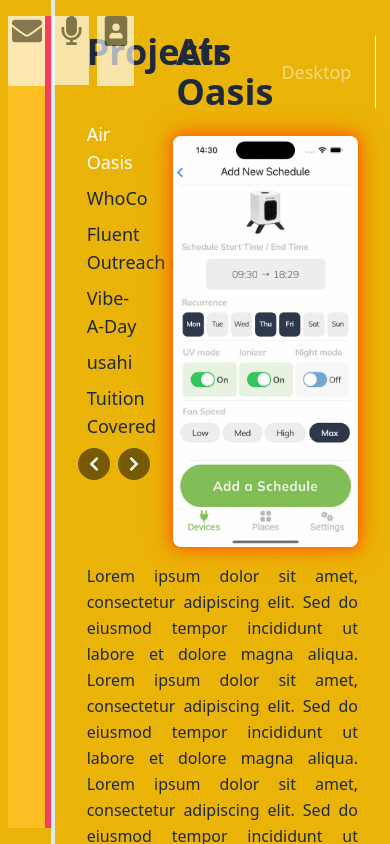
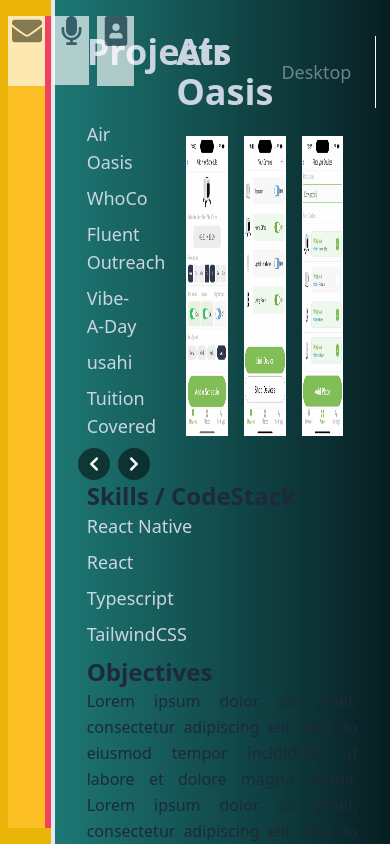
Before and after one commit to MylesPillay/Dev-Portfolio, a Next.js app: page /projects in a window 390 px wide. Built offline with nearby package versions, Linux system fonts and the light colour scheme.

Commit message:
next to sort out mobile images container view

```diff
--- /dev/null
+++ b/src/app/components/projects/MobileAppProjectImages.tsx
@@ -0,0 +1,40 @@
+import React from "react";
+import Image from "next/image";
+
+interface MobileImageContainerProps {
+	images: string[];
+	currentImageIndex: number;
+}
+
+const MobileImageContainer: React.FC<MobileImageContainerProps> = ({
+	images,
+	currentImageIndex
+}) => {
+	return (
+		<div className='relative overflow-hidden'>
+			<div
+				className='flex flex-row transition-transform duration-300'
+				style={{
+					transform: `translateX(-${currentImageIndex * 33}%)`
+				}}>
+				{images.map((image, index) => (
+					<div
+						key={index}
+						className='w-[33%]  h-1/2 flex-shrink-0  flex-grow-0 px-2'>
+						<Image
+							src={image}
+							alt={`Mobile screenshot ${index + 1}`}
+							layout='responsive'
+							width={280}
+							height={300}
+							style={{ minHeight: 300 }}
+							quality={100}
+						/>
+					</div>
+				))}
+			</div>
+		</div>
+	);
+};
+
+export default MobileImageContainer;
--- a/src/app/components/projects/ProjectHeader.tsx
+++ b/src/app/components/projects/ProjectHeader.tsx
@@ -19,15 +19,15 @@ const ProjectsHeader: React.FC<ProjectsHeaderProps> = ({
 }) => {
 	return (
 		<div className='flex flex-row justify-between w-full mb-2'>
-			<h1 className='text-4xl font-bold text-left justify-start w-[33%]'>
+			<h1 className='text-4xl font-bold text-left text-slate-300 justify-start w-[33%]'>
 				Projects
 			</h1>
-			<h1 className='text-4xl font-bold w-auto justify-center'>
+			<h1 className='text-4xl font-bold w-auto  text-slate-300 justify-center'>
 				{selectedProject.name}
 			</h1>
 			<div className='flex flex-row justify-center items-center space-x-4'>
 				<button
-					className={`w-1/2 h-auto text-white text-lg text-left rounded-md p-2 ${
+					className={`w-1/2 h-auto text-slate-300 text-lg text-left rounded-md p-2 ${
 						selectedProject.images.web.length > 0
 							? "bg-transparent cursor-pointer"
 							: "bg-transparent opacity-50 cursor-default"
@@ -42,7 +42,7 @@ const ProjectsHeader: React.FC<ProjectsHeaderProps> = ({
 				<div className='h-[90%] w-px bg-white vertical-align-middle'></div>
 
 				<button
-					className={`w-1/2 h-auto text-white text-lg text-right rounded-md p-2  ${
+					className={`w-1/2 h-auto text-slate-300 text-lg text-right rounded-md p-2  ${
 						selectedProject.images.mobile.length > 0
 							? "bg-transparent cursor-pointer"
 							: "bg-transparent opacity-50 cursor-default"
--- a/src/app/components/projects/ProjectList.tsx
+++ b/src/app/components/projects/ProjectList.tsx
@@ -1,6 +1,4 @@
 import React from "react";
-
-import { Project } from "next/dist/build/swc";
 import projects from "./ProjectsObject";
 
 interface ProjectListProps {
@@ -19,9 +17,9 @@ const ProjectList: React.FC<ProjectListProps> = ({
 			{projects.map((project, index) => (
 				<li
 					key={index}
-					className={`cursor-pointer mb-2 text-left ${
+					className={`cursor-pointer mb-2 text-left text-slate-300 ${
 						selectedProject.name === project.name
-							? " text-white"
+							? ""
 							: "hover:text-white"
 					}`}
 					onClick={() => onProjectClick(index)}>
--- a/src/app/components/projects/ProjectsObject.ts
+++ b/src/app/components/projects/ProjectsObject.ts
@@ -6,6 +6,7 @@ interface Project {
 		mobile: string[];
 	};
 	url?: string;
+	skills: string[];
 }
 
 const projects: Project[] = [
@@ -23,7 +24,8 @@ const projects: Project[] = [
 				"/images/projects/airoasis/mobile/Mobile_Schedule_List.jpg",
 				"/images/projects/airoasis/mobile/Mobile_Settings.jpg"
 			]
-		}
+		},
+		skills: ["React Native", "React", "Typescript", "TailwindCSS"]
 	},
 	{
 		name: "WhoCo",
@@ -39,7 +41,8 @@ const projects: Project[] = [
 				"/images/projects/whoco/mobile/WhoCo-Talent.jpg"
 			]
 		},
-		url: "https://web.archive.org/web/20230216050654/https://whoco.com/"
+		url: "https://web.archive.org/web/20230216050654/https://whoco.com/",
+		skills: ["React Native", "React", "Typescript", "TailwindCSS"]
 	},
 	{
 		name: "Fluent Outreach",
@@ -56,7 +59,8 @@ const projects: Project[] = [
 			],
 			mobile: []
 		},
-		url: "https://web.archive.org/web/20230216050654/https://whoco.com/"
+		url: "https://web.archive.org/web/20230216050654/https://whoco.com/",
+		skills: ["React Native", "React", "Typescript", "TailwindCSS"]
 	},
 	{
 		name: "Vibe-A-Day",
@@ -65,7 +69,8 @@ const projects: Project[] = [
 			web: [],
 			mobile: []
 		},
-		url: ""
+		url: "",
+		skills: ["React Native", "React", "Typescript", "TailwindCSS"]
 	},
 	{
 		name: "usahi",
@@ -84,7 +89,8 @@ const projects: Project[] = [
 				"/images/projects/usahi/mobile/USAhi-AboutUS.jpg"
 			]
 		},
-		url: "https://usahomeimprovement.com/"
+		url: "https://usahomeimprovement.com/",
+		skills: ["React Native", "React", "Typescript", "TailwindCSS"]
 	},
 	{
 		name: "Tuition Covered",
@@ -107,7 +113,8 @@ const projects: Project[] = [
 				"/images/projects/tuition-covered/mobile/TC-Scholarships.jpg"
 			]
 		},
-		url: "https://tuitioncovered.com/"
+		url: "https://tuitioncovered.com/",
+		skills: ["React Native", "React", "Typescript", "TailwindCSS"]
 	}
 ];
 
--- a/src/app/globals.css
+++ b/src/app/globals.css
@@ -21,7 +21,11 @@ body {
 		text-wrap: balance;
 	}
 }
+/* color pallete   */
 
+.background {
+	background-color: "#1D7874";
+}
 .container {
 	display: flex;
 	height: 100vh;
@@ -47,19 +51,19 @@ nav {
 }
 
 .shadow-neon {
-	box-shadow: 0 0 10px #ff660099, 0 0 20px #ff660099, 0 0 30px #ff660099,
-		0 0 40px #ff660099;
+	box-shadow: 0 0 10px rgb(255, 194, 40), 0 0 20px rgb(255, 194, 40),
+		0 0 15px rgb(255, 194, 40), 0 0 40px rgb(255, 194, 40);
 	animation: neon-glow 1.5s ease-in-out infinite alternate;
 }
 
 @keyframes neon-glow {
 	from {
-		box-shadow: 0 0 5px #ff660099, 0 0 10px #ff660099, 0 0 15px #ff660099,
-			0 0 20px #ff660099;
+		box-shadow: 0 0 5px rgb(255, 194, 40), 0 0 10px rgb(255, 194, 40),
+			0 0 15px rgb(255, 194, 40), 0 0 20px rgb(255, 194, 40);
 	}
 	to {
-		box-shadow: 0 0 10px #ff660099, 0 0 20px #ff660099, 0 0 30px #ff660099,
-			0 0 40px #ff660099;
+		box-shadow: 0 0 10px rgb(255, 194, 40), 0 0 20px rgb(255, 194, 40),
+			0 0 10px rgb(255, 194, 40), 0 0 40px rgb(255, 194, 40);
 	}
 }
 
--- a/src/app/projects/page.tsx
+++ b/src/app/projects/page.tsx
@@ -4,9 +4,10 @@ import projects from "../components/projects/ProjectsObject";
 import Image from "next/image";
 import { FaChevronLeft, FaChevronRight } from "react-icons/fa";
 import ProjectList from "../components/projects/ProjectList";
-import ProjectImages from "../components/projects/ProjectImages";
+import ProjectImages from "../components/projects/WebsiteProjectImages";
 import ProjectControls from "../components/projects/ProjectControls";
 import ProjectsHeader from "../components/projects/ProjectHeader";
+import MobileImageContainer from "../components/projects/MobileAppProjectImages";
 const ProjectsDisplay = (): JSX.Element => {
 	const [selectedProjectIndex, setSelectedProjectIndex] = useState(0);
 	const [viewMode, setViewMode] = useState<"web" | "mobile">("mobile");
@@ -39,40 +40,7 @@ const ProjectsDisplay = (): JSX.Element => {
 	};
 
 	return (
-		<div className='bg-yellow-500 min-h-screen m-none text-slate-800 border-l-4 border-slate-200 p-8'>
-			{/* <div className='flex flex-row justify-between w-full mb-2'>
-				<h1 className='text-4xl font-bold text-left justify-start w-[20%]'>
-					Projects
-				</h1>
-				<h1 className='text-4xl font-bold w-auto justify-center'>
-					{selectedProject.name}
-				</h1>
-				<div className='flex flex-row justify-center items-center space-x-4'>
-					<button
-						className={`w-1/2 h-auto text-white text-lg text-left rounded-md p-2  ${
-							selectedProject.images.web.length > 0
-								? "bg-transparent  cursor-pointer"
-								: "bg-transparent opacity-50 cursor-default"
-						}`}
-						onClick={() => setViewMode("web")}
-						disabled={selectedProject.images.web.length === 0}>
-						Desktop
-					</button>
-
-					<div className='h-full w-px bg-white bg-transparent-25'></div>
-
-					<button
-						className={`w-1/2 h-auto text-white text-lg text-right rounded-md p-2 ${
-							selectedProject.images.mobile.length > 0
-								? "bg-transparent cursor-pointer"
-								: "bg-transparent opacity-50 cursor-default"
-						}`}
-						onClick={() => setViewMode("mobile")}
-						disabled={selectedProject.images.mobile.length === 0}>
-						Mobile
-					</button>
-				</div>
-			</div> */}
+		<div className='bg-projects-gradient min-h-screen m-none text-slate-800 border-l-4 border-slate-200 p-8'>
 			<ProjectsHeader
 				selectedProject={selectedProject}
 				viewMode={viewMode}
@@ -94,28 +62,67 @@ const ProjectsDisplay = (): JSX.Element => {
 					/>
 				</div>
 				<div className='w-full justify-end my-4'>
+					<div className=' w-auto mx-auto justify-end max-h-[60vh] max-w-[45vw] '>
+						{selectedProjectIndex === 0 ||
+						selectedProjectIndex === 3 ? (
+							<MobileImageContainer
+								images={selectedProject.images.mobile}
+								currentImageIndex={currentImageIndex}
+							/>
+						) : (
 							<div className='shadow-neon rounded-lg w-auto mx-auto justify-end max-h-[63vh] max-w-[58vw] '>
-						<div className='w-auto rounded-lg justify-end mx-auto overflow-scroll max-h-[63vh] max-w-[58vw]'>
-							<div className='relative h-full w-full mx-auto justify-center align-middle items-center'>
+								<div className='w-auto rounded-lg justify-end mx-auto overflow-scroll max-h-[55vh] max-w-[58vw]'>
+									<div className='relative h-auto w-full mx-auto justify-center align-middle items-center'>
 										<ProjectImages
 											selectedProject={selectedProject}
 											viewMode={viewMode}
-									currentImageIndex={currentImageIndex}
+											currentImageIndex={
+												currentImageIndex
+											}
 										/>
 									</div>
 								</div>
 							</div>
+						)}
 					</div>
 				</div>
+			</div>
+			<div>
+				<div>
+					<div>
+						<h2 className='text-2xl font-semibold text-slate-800 text-justify'>
+							Skills / CodeStack
+						</h2>
+						<ul
+							className='flex flex-col text-lg
+   font-medium w-full'>
+							{selectedProject.skills.map((skill, index) => (
+								<li
+									key={index}
+									className={`cursor-pointer mb-2 text-left text-slate-300 over:text-white
+									`}>
+									{skill}
+								</li>
+							))}
+						</ul>
+					</div>
+					<div>
+						<h2 className='text-2xl font-semibold text-slate-800 text-justify'>
+							Objectives
+						</h2>
 						<h3 className='text-md font-normal text-slate-800 text-justify'>
-				Lorem ipsum dolor sit amet, consectetur adipiscing elit. Sed do
-				eiusmod tempor incididunt ut labore et dolore magna aliqua.
-				Lorem ipsum dolor sit amet, consectetur adipiscing elit. Sed do
-				eiusmod tempor incididunt ut labore et dolore magna aliqua.
-				Lorem ipsum dolor sit amet, consectetur adipiscing elit. Sed do
-				eiusmod tempor incididunt ut labore et dolore magna aliqua.
-				Lorem ipsum
+							Lorem ipsum dolor sit amet, consectetur adipiscing
+							elit. Sed do eiusmod tempor incididunt ut labore et
+							dolore magna aliqua. Lorem ipsum dolor sit amet,
+							consectetur adipiscing elit. Sed do eiusmod tempor
+							incididunt ut labore et dolore magna aliqua. Lorem
+							ipsum dolor sit amet, consectetur adipiscing elit.
+							Sed do eiusmod tempor incididunt ut labore et dolore
+							magna aliqua. Lorem ipsum
 						</h3>
+					</div>
+				</div>
+			</div>
 		</div>
 	);
 };
--- a/tailwind.config.ts
+++ b/tailwind.config.ts
@@ -11,10 +11,15 @@ const config: Config = {
 			backgroundImage: {
 				"gradient-radial": "radial-gradient(var(--tw-gradient-stops))",
 				"gradient-conic":
-					"conic-gradient(from 180deg at 50% 50%, var(--tw-gradient-stops))"
+					"conic-gradient(from 180deg at 50% 50%, var(--tw-gradient-stops))",
+				"projects-gradient":
+					"linear-gradient(to right, #1D7874, #071E22)"
 			},
 			colors: {
-				goldenrod: "rgb(var(--color-goldenrod) / <alpha-value>)"
+				goldenrod: "rgb(var(--color-goldenrod) / <alpha-value>)",
+				background: {
+					gradient: "linear-gradient(to right, #1D787415, #FF6600)"
+				}
 			}
 		}
 	},
```
Also changed, not shown: src/app/components/projects/WebsiteProjectImages.tsx (renamed from src/app/components/projects/ProjectImages.tsx). Lines whose indentation alone changed are shown as unchanged.
